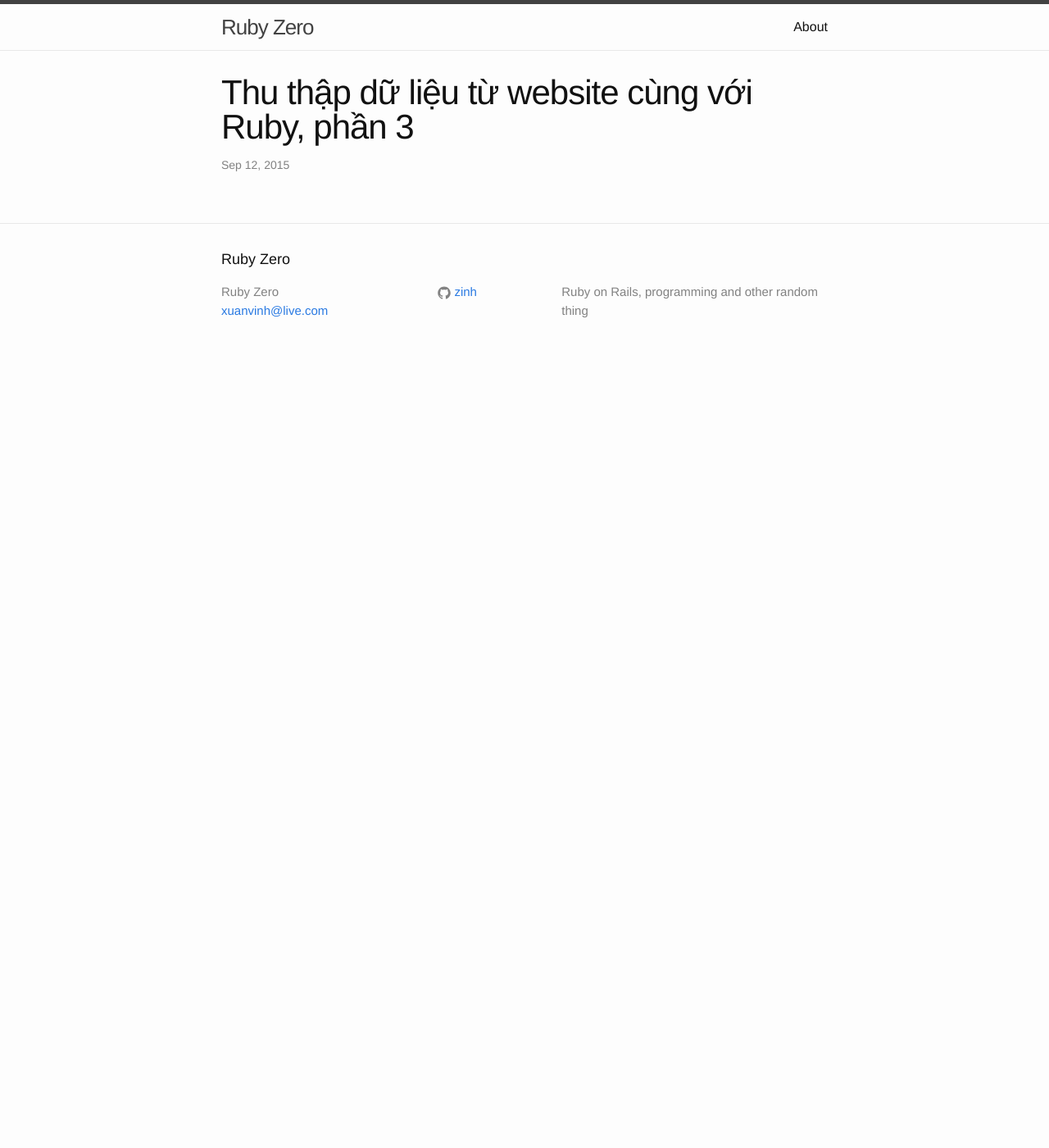
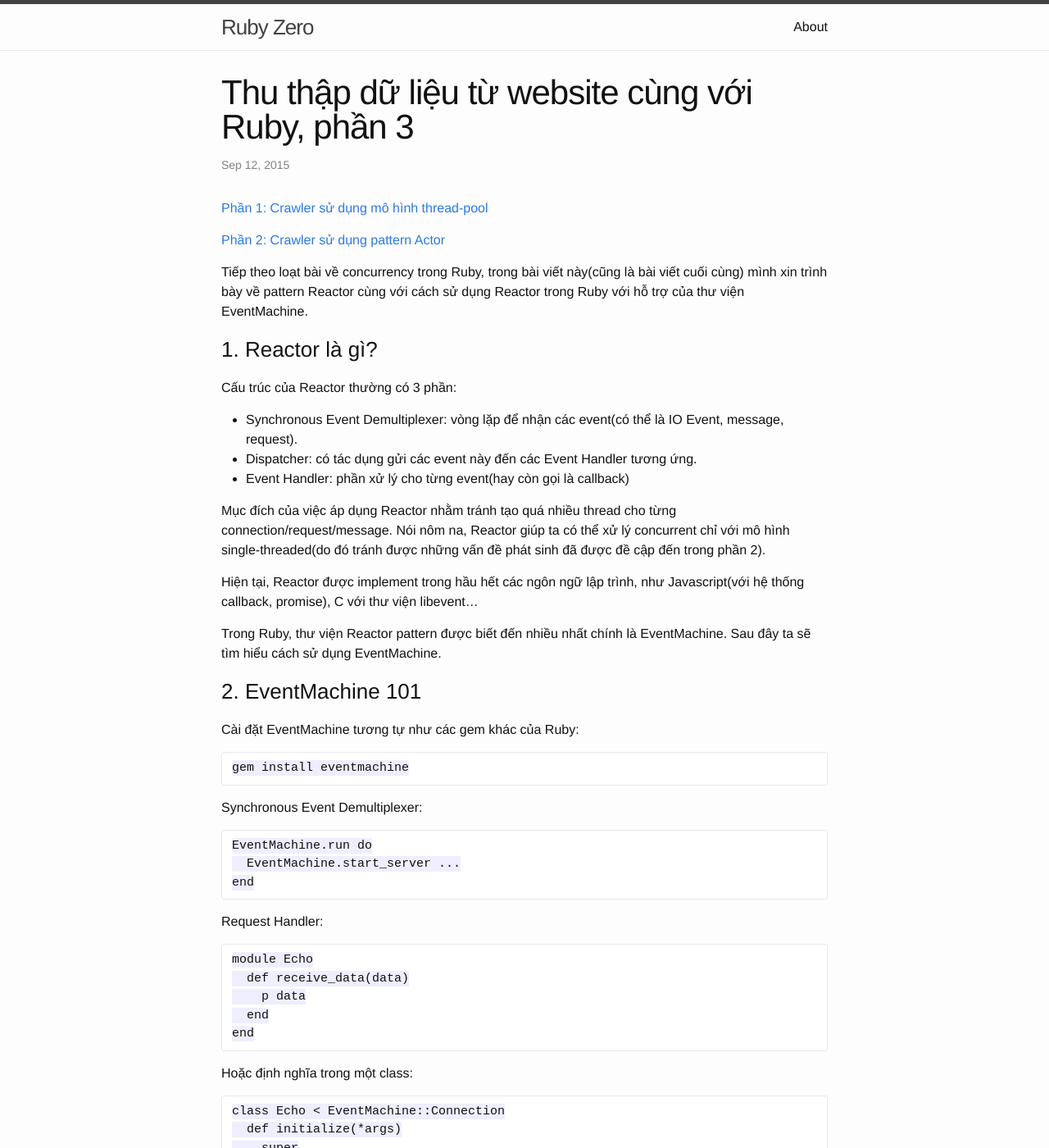
Before and after one commit to zinh/zinh.github.io, a Jekyll site: the page built from _posts/2015-09-12-crawl-data-using-ruby-part-3.markdown, in a window 1280 px wide and 1400 px high. Shown: the whole window at 82% size. Built offline with Jekyll 4.4.1, drawn with Linux system fonts in a browser that asks for light colours; some of the changed text lies outside the part shown.

Commit message:
update eventmachine

```diff
--- a/_posts/2015-09-12-crawl-data-using-ruby-part-3.markdown
+++ b/_posts/2015-09-12-crawl-data-using-ruby-part-3.markdown
@@ -6,3 +6,102 @@ summary: Tiếp theo loạt series về các cấu trúc xử lý concurrent, tr
 description: Tiếp theo loạt series về các cấu trúc xử lý concurrent, trong bài viết này sẽ giới thiệu Reactor pattern cùng với việc áp dụng pattern này vào ứng dụng crawler thông qua gem EventMachine.
 categories: ruby crawl
 ---
+
+[Phần 1: Crawler sử dụng mô hình thread-pool](/ruby/crawl/2015/01/06/crawl-data-using-ruby.html)
+
+[Phần 2: Crawler sử dụng pattern Actor](/ruby/crawl/2015/09/07/crawl-data-using-ruby-and-erlang.html)
+
+Tiếp theo loạt bài về concurrency trong Ruby, trong bài viết này(cũng là bài viết cuối cùng) mình xin trình bày về pattern Reactor cùng với cách sử dụng Reactor trong Ruby với hỗ trợ của thư viện EventMachine.
+
+### 1. Reactor là gì?
+
+Cấu trúc của Reactor thường có 3 phần:
+
+- Synchronous Event Demultiplexer: vòng lặp để nhận các event(có thể là IO Event, message, request).
+- Dispatcher: có tác dụng gửi các event này đến các Event Handler tương ứng.
+- Event Handler: phần xử lý cho từng event(hay còn gọi là callback)
+
+
+Mục đích của việc áp dụng Reactor nhằm tránh tạo quá nhiều thread cho từng connection/request/message. Nói nôm na, Reactor giúp ta có thể xử lý concurrent chỉ với mô hình single-threaded(do đó tránh được những vấn đề phát sinh đã được đề cập đến trong phần 2).
+
+Hiện tại, Reactor được implement trong hầu hết các ngôn ngữ lập trình, như Javascript(với hệ thống callback, promise), C với thư viện libevent...
+
+Trong Ruby, thư viện Reactor pattern được biết đến nhiều nhất chính là EventMachine. Sau đây ta sẽ tìm hiểu cách sử dụng EventMachine.
+
+### 2. EventMachine 101
+
+Cài đặt EventMachine tương tự như các gem khác của Ruby:
+
+    gem install eventmachine
+
+Synchronous Event Demultiplexer:
+
+    EventMachine.run do
+      EventMachine.start_server ...
+    end
+
+Request Handler:
+
+    module Echo
+      def receive_data(data)
+        p data
+      end
+    end
+
+Hoặc định nghĩa trong một class:
+
+    class Echo < EventMachine::Connection
+      def initialize(*args)
+        super
+      end
+
+      def receive_data(data)
+        p data
+      end
+    end
+
+    EventMachine.connect '127.0.0.1', 22, Echo
+
+Một điểm quan trọng cần lưu ý, do chỉ chạy trên single-thread, nên khi Request Handler được thực thi, cả chương trình sẽ bị block cho đến khi Request Handler kết thúc. Vì thế cần giảm thiểu thời gian chạy của Request Handler đến mức tối đa, đặc biệt là các tác vụ IO(như đọc, ghi File, HTTP request, ...) không nên để trực tiếp trong Request Handler. Thay vào đó ta nên sử dụng library non-blocking IO tương ứng với các tác vụ trên.
+
+Chẳng hạn để gọi HTTP Request trong Request Handler, ta có thể dùng library `em-http-request`
+
+Danh sách các thư viện non-blocking tương thích với EventMachine được liệt kê khá đầy đủ ở link sau:
+
+[https://github.com/eventmachine/eventmachine/wiki/Protocol-Implementations](https://github.com/eventmachine/eventmachine/wiki/Protocol-Implementations)
+
+### 3. Sử dụng EventMachine trong chương trình crawler
+
+Trong phần này ta thử áp dụng EventMachine trong ứng dụng crawler, với hỗ trợ của gem `em-http-request`
+
+Tương tự như phần 1, cấu trúc cơ bản của chương trình như sau:
+
+    class Crawler
+      def initialize
+        @links = []
+        @crawled = []
+        @crawling = []
+      end
+
+      def crawl
+        # main code
+      end
+
+      private
+      def push_link(doc)
+      end
+    end
+
+Trước hết là phần xử lý của EventMachine
+
+    def crawl
+      EventMachine.run{
+        while true
+          link = next_link
+          next if link.nil?
+          http = EventMachine::HttpRequest.new(link).get
+          http.errback{}
+          http.callback{}
+        end
+      }
+    end
```
